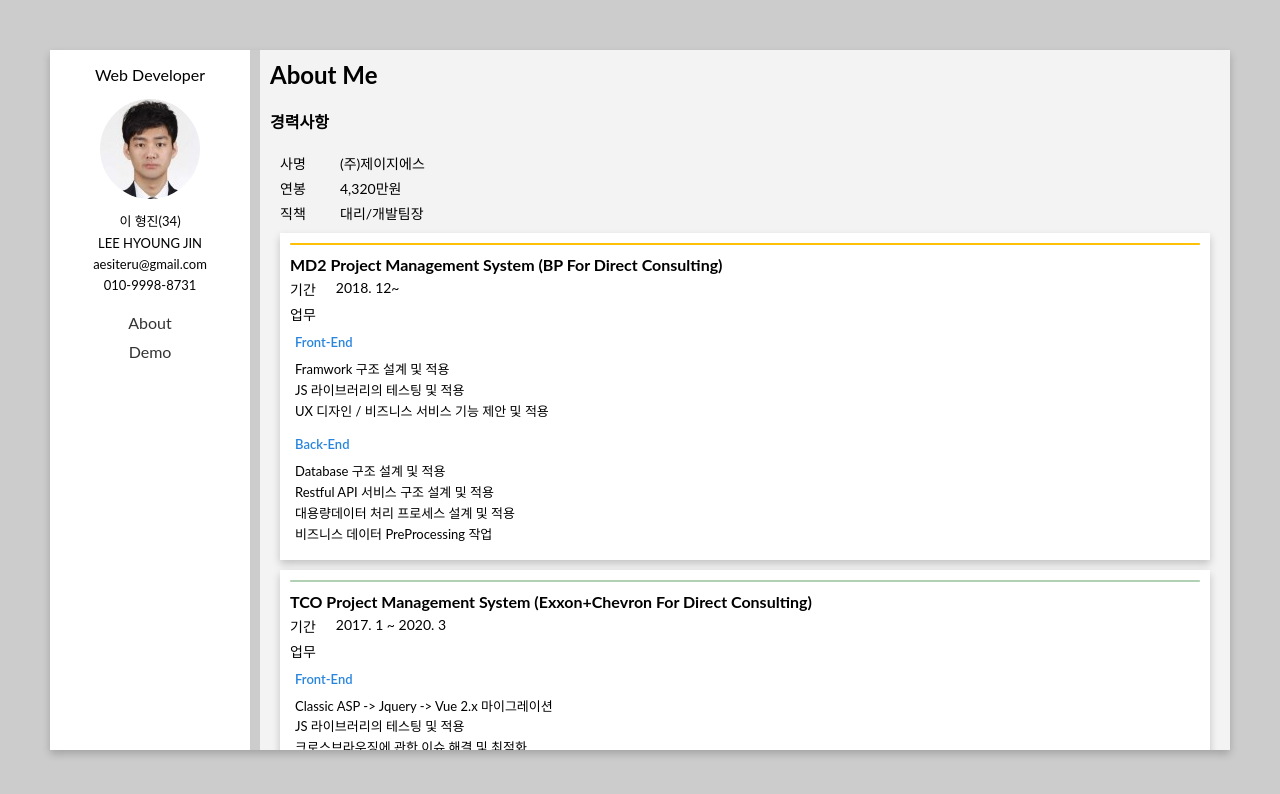
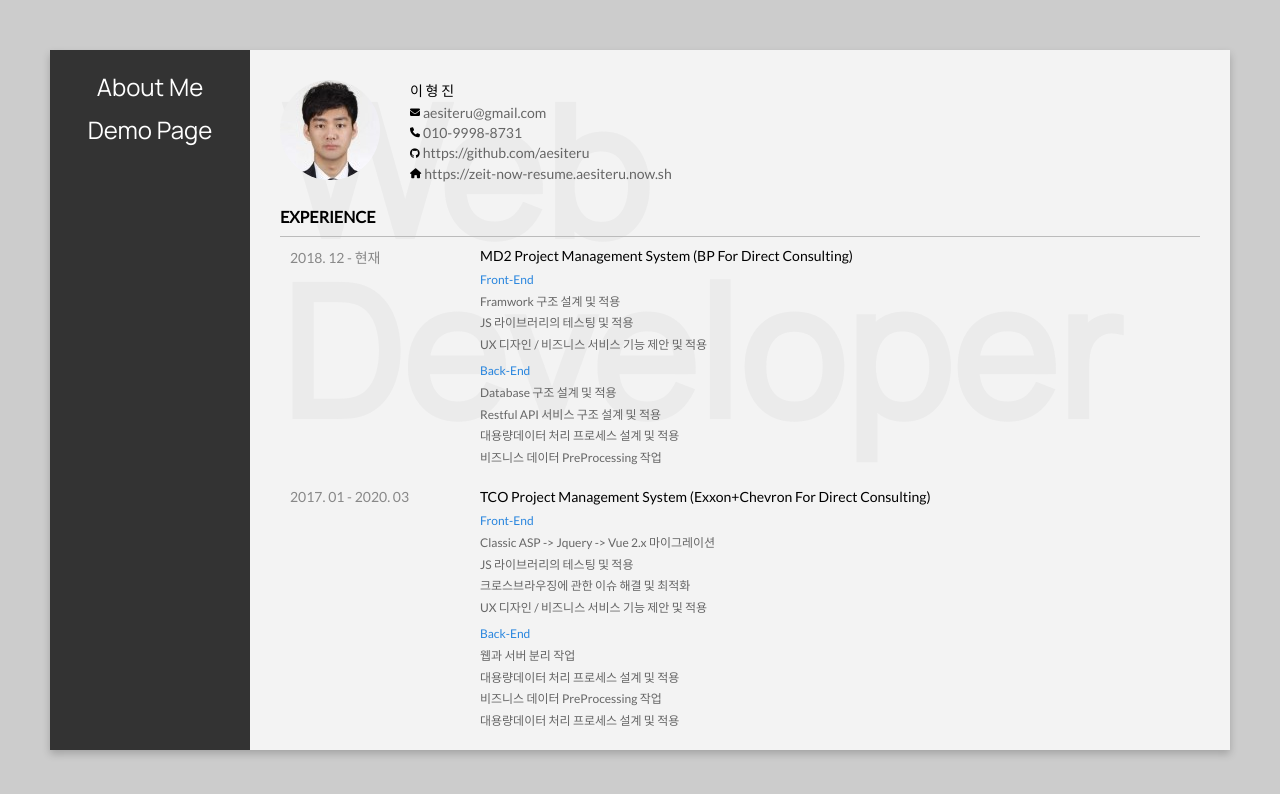
Before and after one commit to aesiteru/zeit-now-resume, a Vue app: page /#/about in a window 1280 px wide. Shown: the top 794 px of the page. Built offline with nearby package versions, Linux system fonts and the light colour scheme.

Commit message:
fix about

```diff
--- a/public/index.html
+++ b/public/index.html
@@ -4,8 +4,9 @@
     <meta charset="utf-8">
     <meta http-equiv="X-UA-Compatible" content="IE=edge">
     <meta name="viewport" content="width=device-width,initial-scale=1.0">
-    <link rel="icon" href="<%= BASE_URL %>favicon.ico">
-    <title>vue</title>
+    <link href="https://fonts.googleapis.com/css2?family=Lato&family=Manrope&display=swap" rel="stylesheet">
+    <script src="https://kit.fontawesome.com/3a120538dc.js" crossorigin="anonymous"></script>
+    <title>RESUME</title>
   </head>
   <body>
     <noscript>
--- a/src/components/post.vue
+++ b/src/components/post.vue
@@ -1,26 +1,19 @@
 <template>
   <article class="post">
-    <div class="post-progress">
-      <div
-        class="post-progress-value"
-        :class="dataset.status"
-      />
+    <div class="post-detail">
+      <div class="post-duration">
+        <span>{{ dataset.duration }}</span>
       </div>
+      <div class="post-works">
         <div class="post-title">
           {{ dataset.title }}
         </div>
-    <div class="post-detail">
-      <div class="post-detail-info">
-        <span>기간</span><span>{{ dataset.duration }}</span>
-      </div>
-    </div>
-    <div class="post-works">
-      <ul>업무</ul>
         <ul>
           <dl>Front-End</dl>
           <li
             v-for="(d, i) in dataset.works.front"
             :key="'front-'+i"
+            class="work-front"
           >
             {{ d }}
           </li>
@@ -29,11 +22,13 @@
           <dl>Back-End</dl>
           <li
             v-for="(d, i) in dataset.works.back"
-          :key="'front-'+i"
+            :key="'back-'+i"
+            class="work-back"
           >
             {{ d }}
           </li>
         </ul>
+      </div>
     </div>
   </article>
 </template>
@@ -51,50 +46,27 @@ export default {
 .post {
   display: grid;
   min-width: 30rem;
-  padding: 1rem;
-  background-color: #fff;
-  box-shadow: 0 4px 8px 0 rgba(0, 0, 0, 0.2);
+  padding: 1rem 0;
   row-gap: 0.5rem;
-
-  .post-progress {
-    position: relative;
-    height: 0.2rem;
-    background-color: #ddd;
-    border-radius: 0.3rem;
-
-    .post-progress-value {
-      position: absolute;
-      width: 100%;
-      border-radius: 0.3rem;
-
-      &.complete {
-        height: inherit;
-        background-color: #4caf50;
-        opacity: 0.3;
-      }
-
-      &.progress {
-        height: inherit;
-        background-color: #ffc107;
-      }
-    }
-  }
 
   > li {
     list-style: none;
   }
 
   .post-title {
-    margin-top: 0.5rem;
-    font-size: 1.6rem;
-    font-weight: 700;
+    font-size: 1.4rem;
   }
 
-  .post-detail-info {
+  .post-detail {
     display: grid;
-    column-gap: 2rem;
     grid-auto-flow: column;
-    grid-template-columns: auto 1fr;
+    grid-template-columns: 20rem 1fr;
+  }
+
+  .post-duration {
+    padding-left: 1rem;
+    color: #888;
+    font-size: 1.4rem;
   }
 
   .post-works {
@@ -102,21 +74,15 @@ export default {
     row-gap: 0.5rem;
 
     dl {
-      height: 2.5rem;
       color: #2885de;
-      font-size: 1.3rem;
-      font-weight: 600;
-    }
-
-    > ul:not(:nth-child(1)) {
-      padding: 0;
-      padding: 0.5rem;
+      font-size: 1.2rem;
+      line-height: 1.8em;
     }
 
     li {
-      padding: 0;
-      font-size: 1.3rem;
-      line-height: 1.6em;
+      color: #666;
+      font-size: 1.2rem;
+      line-height: 1.8em;
       list-style: none;
     }
   }
--- a/src/layout/default.vue
+++ b/src/layout/default.vue
@@ -27,7 +27,6 @@ export default {
   display: grid;
   overflow: hidden;
   box-shadow: 0 4px 8px 0 rgba(0, 0, 0, 0.2);
-  column-gap: 1rem;
   grid-auto-flow: column;
   grid-auto-rows: 1fr;
   grid-template-columns: 20rem 1fr;
--- a/src/layout/nav.vue
+++ b/src/layout/nav.vue
@@ -1,30 +1,13 @@
 <template>
   <nav>
     <div class="sticky">
-      <div class="title">
-        Web Developer
-      </div>
-      <div class="profile">
-        <div class="photo">
-          <img
-            src="../assets/my.png"
-            alt="my"
-          >
-        </div>
-        <div class="content">
-          <span>이 형진(34)</span>
-          <span>LEE HYOUNG JIN</span>
-          <span>aesiteru@gmail.com</span>
-          <span>010-9998-8731</span>
-        </div>
-        <div class="menu">
-          <router-link to="about">
-            About
-          </router-link>
-          <router-link to="demo">
-            Demo
-          </router-link>
-        </div>
+      <div class="menu">
+        <router-link to="about">
+          About Me
+        </router-link>
+        <router-link to="demo">
+          Demo Page
+        </router-link>
       </div>
     </div>
   </nav>
@@ -34,7 +17,8 @@ nav {
   display: grid;
   align-items: flex-start;
   padding-top: 1rem;
-  background-color: #fff;
+  background-color: #333;
+  color: #fff;
   grid-template-rows: auto auto 1fr;
 
   .sticky {
@@ -77,11 +61,12 @@ nav {
     display: grid;
     justify-content: center;
     padding: 1rem;
-    font-size: 1.6rem;
+    font-family: 'Manrope', sans-serif;
+    font-size: 2.4rem;
     row-gap: 1rem;
 
     a {
-      color: #333;
+      color: #fff;
       text-align: center;
       text-decoration: none;
 
--- a/src/page/about.vue
+++ b/src/page/about.vue
@@ -1,31 +1,67 @@
 <template>
   <div id="about">
-    <h1>About Me</h1>
-    <div class="container container-career">
-      <h2>경력사항</h2>
+    <div class="title">
+      Web Developer
+    </div>
+    <div class="about-wrapper">
+      <div class="container container-intro">
+        <div class="profile">
+          <div class="photo">
+            <img
+              src="../assets/my.png"
+              alt="my"
+            >
+          </div>
+          <div class="content content-profile">
+            <div><span>이 형 진</span></div>
+            <div><i class="fas fa-envelope" /><span>aesiteru@gmail.com</span></div>
+            <div><i class="fas fa-phone" /><span>010-9998-8731</span></div>
+            <div>
+              <i class="fab fa-github" /><a
+                href="https://github.com/aesiteru"
+                target="_blank"
+              >https://github.com/aesiteru</a>
+            </div>
+            <div>
+              <i class="fas fa-home" /><a
+                href="https://zeit-now-resume.aesiteru.now.sh"
+                target="_blank"
+              >https://zeit-now-resume.aesiteru.now.sh</a>
+            </div>
+          </div>
+        </div>
+      </div>
+      <div class="container container-experience">
+        <h2>EXPERIENCE</h2>
         <div class="content">
-        <div class="post-company">
-          <div><span>사명</span><span>(주)제이지에스</span></div>
-          <div><span>연봉</span><span>4,320만원</span></div>
-          <div><span>직책</span><span>대리/개발팀장</span></div>
-        </div>
           <div class="post-details">
             <post-component :dataset="career.md2" />
             <post-component :dataset="career.tco" />
           </div>
         </div>
       </div>
-    <div class="container container-cover-letter">
-      <h2>자기소개서</h2>
-      <div class="content">
-        <cover-letter />
+      <div class="container container-skills">
+        <h2>SKILLS</h2>
+        <section>
+          <div class="content content-language">
+            <ul>
+              <li style="color: #2885de;">
+                Language - Javascript (ECMA, Node, Vanilla)
+              </li>
+              <li>bundler - webpack 3.x, parcel</li>
+              <li>login &amp; Authorization - jsonwebtoken</li>
+              <li>logic - lodash, moment</li>
+              <li>board - multer, sharp, text editor(quill, tip-tap), file-saver</li>
+              <li>web storage - localforage</li>
+              <li>svg chart - amchart, d3</li>
+              <li>exporting service - puppeteer, exceljs, csv-parser, xlsx-stream-reader</li>
+            </ul>
           </div>
-    </div>
-    <div class="container container-dev-tool">
-      <h2>개발도구</h2>
           <div class="content">
             <ul>
-          <li>Language - javascript</li>
+              <li style="color: #2885de;">
+                Tools
+              </li>
               <li>Source Control - github</li>
               <li>Editor - vscode</li>
               <li>Client - Vue 2.x</li>
@@ -33,19 +69,13 @@
               <li>Markup/Style - emmet, SCSS</li>
             </ul>
           </div>
+        </section>
       </div>
-    <div class="container container-libraries">
-      <h2>JS 라이브러리</h2>
+      <div class="container container-cover-letter">
+        <h2>COVER LETTER</h2>
         <div class="content">
-        <ul>
-          <li>Bundler - webpack 3.x, parcel</li>
-          <li>Login &amp; Authorization - jsonwebtoken</li>
-          <li>Logic - lodash, moment</li>
-          <li>Board - multer, sharp, text editor(quill, tip-tap), file-saver</li>
-          <li>Performance - localforage, vue-worker</li>
-          <li>Visualization - amchart, d3</li>
-          <li>Exporting - puppeteer, exceljs, csv-parser, xlsx-stream-reader</li>
-        </ul>
+          <cover-letter />
+        </div>
       </div>
     </div>
   </div>
@@ -61,7 +91,7 @@ export default {
       career: {
         md2: {
           title   : 'MD2 Project Management System (BP For Direct Consulting)',
-          duration: '2018. 12~',
+          duration: '2018. 12 - 현재',
           works   : {
             front: [
               'Framwork 구조 설계 및 적용',
@@ -74,12 +104,11 @@ export default {
               '대용량데이터 처리 프로세스 설계 및 적용',
               '비즈니스 데이터 PreProcessing 작업'
             ]
-          },
-          status: 'progress'
+          }
         },
         tco: {
           title   : 'TCO Project Management System (Exxon+Chevron For Direct Consulting)',
-          duration: '2017. 1 ~ 2020. 3',
+          duration: '2017. 01 - 2020. 03',
           works   : {
             front: [
               'Classic ASP -> Jquery -> Vue 2.x 마이그레이션',
@@ -93,8 +122,7 @@ export default {
               '비즈니스 데이터 PreProcessing 작업',
               '대용량데이터 처리 프로세스 설계 및 적용'
             ]
-          },
-          status: 'complete'
+          }
         }
       },
     }
@@ -103,11 +131,32 @@ export default {
 </script>
 <style lang="scss" scoped>
 #about {
+  position: relative;
+  overflow: auto;
+  padding: 3rem;
+
+  .title {
+    position: fixed;
+    z-index: 1;
+    top: 8rem;
+    max-width: 80rem;
+    color: #ccc;
+    font-family: 'Manrope', sans-serif;
+    font-size: 18rem;
+    font-weight: 600;
+    line-height: 1em;
+    opacity: 0.2;
+    pointer-events: none;
+  }
+
+  .about-wrapper {
     display: grid;
-  overflow: auto;
-  padding: 1rem;
-  font-size: 1.4rem;
-  row-gap: 1rem;
+    row-gap: 1.5rem;
+
+    * {
+      z-index: 2;
+    }
+  }
 
   h1 {
     font-size: 2.4rem;
@@ -117,17 +166,58 @@ export default {
     font-size: 1.6rem;
   }
 
+  .container-intro {
+    display: grid;
+    grid-auto-flow: column;
+
+    .profile {
+      display: grid;
+      column-gap: 3rem;
+      grid-auto-flow: column;
+      grid-template-columns: auto 1fr;
+
+      .content-profile {
+        display: grid;
+        font-size: 1.4rem;
+        row-gap: 0.3rem;
+
+        > div {
+          display: grid;
+          justify-content: flex-start;
+          column-gap: 0.3rem;
+          grid-auto-flow: column;
+
+          &:not(:first-child) {
+            i {
+              align-self: center;
+              font-size: 1rem;
+            }
+
+            span,
+            a {
+              align-self: center;
+              color: #666;
+              text-decoration: none;
+            }
+          }
+        }
+      }
+
+      .photo {
+        text-align: right;
+      }
+    }
+  }
+
   .container {
     h2 {
       padding: 1rem 0;
+      border-bottom: 1px solid #bbb;
     }
 
     .content {
-      padding: 1rem;
-
       ul {
         display: grid;
-        padding-left: 1rem;
         row-gap: 0.5rem;
 
         li {
@@ -135,26 +225,9 @@ export default {
         }
       }
     }
-
-    .post-company {
-      display: grid;
-      row-gap: 0.5rem;
-
-      div {
-        display: grid;
-        column-gap: 3rem;
-        grid-auto-flow: column;
-        grid-template-columns: 3rem 1fr;
-      }
   }
 
-    .post-details {
-      display: grid;
-      row-gap: 1rem;
-    }
-  }
-
-  .container-career {
+  .container-experience {
     display: grid;
 
     .content {
@@ -162,25 +235,27 @@ export default {
       gap: 1rem;
       grid-template-columns: auto;
       grid-template-rows: auto;
-
-      pre {
-        font-family: 'Lato', sans-serif;
-      }
     }
   }
 
-  .container-dev-tool,
-  .container-libraries {
+  .container-skills {
+    section {
+      display: grid;
       padding: 1rem;
-
-    .content {
-      background-color: #fff;
-      box-shadow: 0 4px 8px 0 rgba(0, 0, 0, 0.2);
+      color: #666;
+      grid-auto-flow: column;
     }
 
     .content ul li {
+      font-size: 1.2rem;
       line-height: 1.6em;
       list-style: none;
+    }
+
+    .content-language {
+      li:not(:nth-child(1)) {
+        padding-left: 0.5rem;
+      }
     }
   }
 }
--- a/src/page/demo.vue
+++ b/src/page/demo.vue
@@ -180,7 +180,7 @@ export default {
 <style lang="scss" scoped>
 #demo {
   display: grid;
-  padding: 5rem 3rem;
+  padding: 3rem;
 
   .dashboard {
     display: grid;
@@ -196,7 +196,7 @@ export default {
       display: grid;
       align-items: center;
       padding: 0.5rem;
-      background: #000;
+      background: #333;
       color: #fff;
       font-size: 1.8rem;
       grid-area: header;
@@ -215,7 +215,7 @@ export default {
 
     aside {
       padding: 1rem;
-      background: linear-gradient(to bottom, #000 0%, #0470dc 100%);
+      background: linear-gradient(to bottom, #333 0%, #00adee 100%);
       color: #fff;
       grid-area: aside;
 
```
Also changed, not shown: src/components/coverLetter.vue (+7 -14 lines), 1 other file (tests, documents, lock files or other folders). Lines whose indentation alone changed are shown as unchanged.
